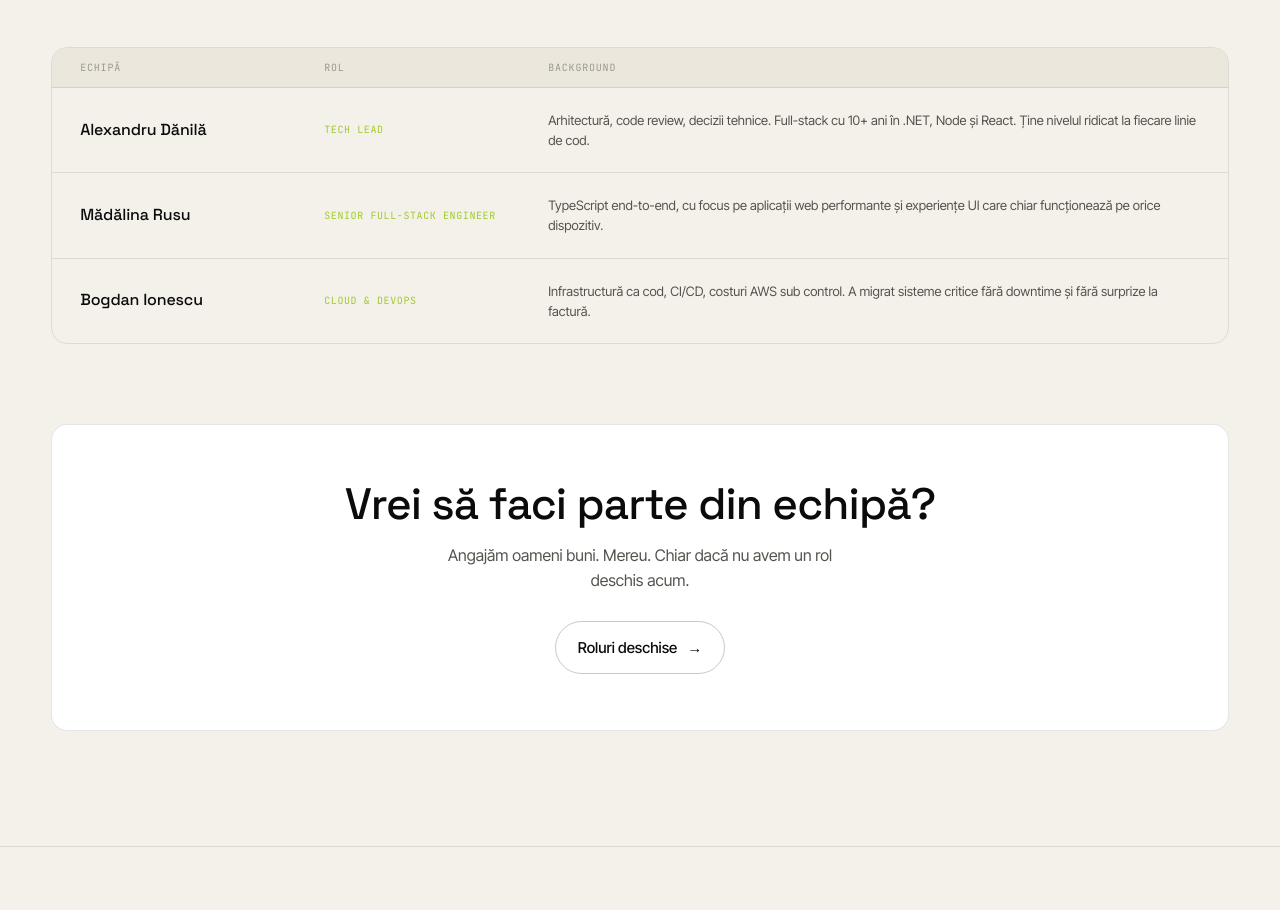
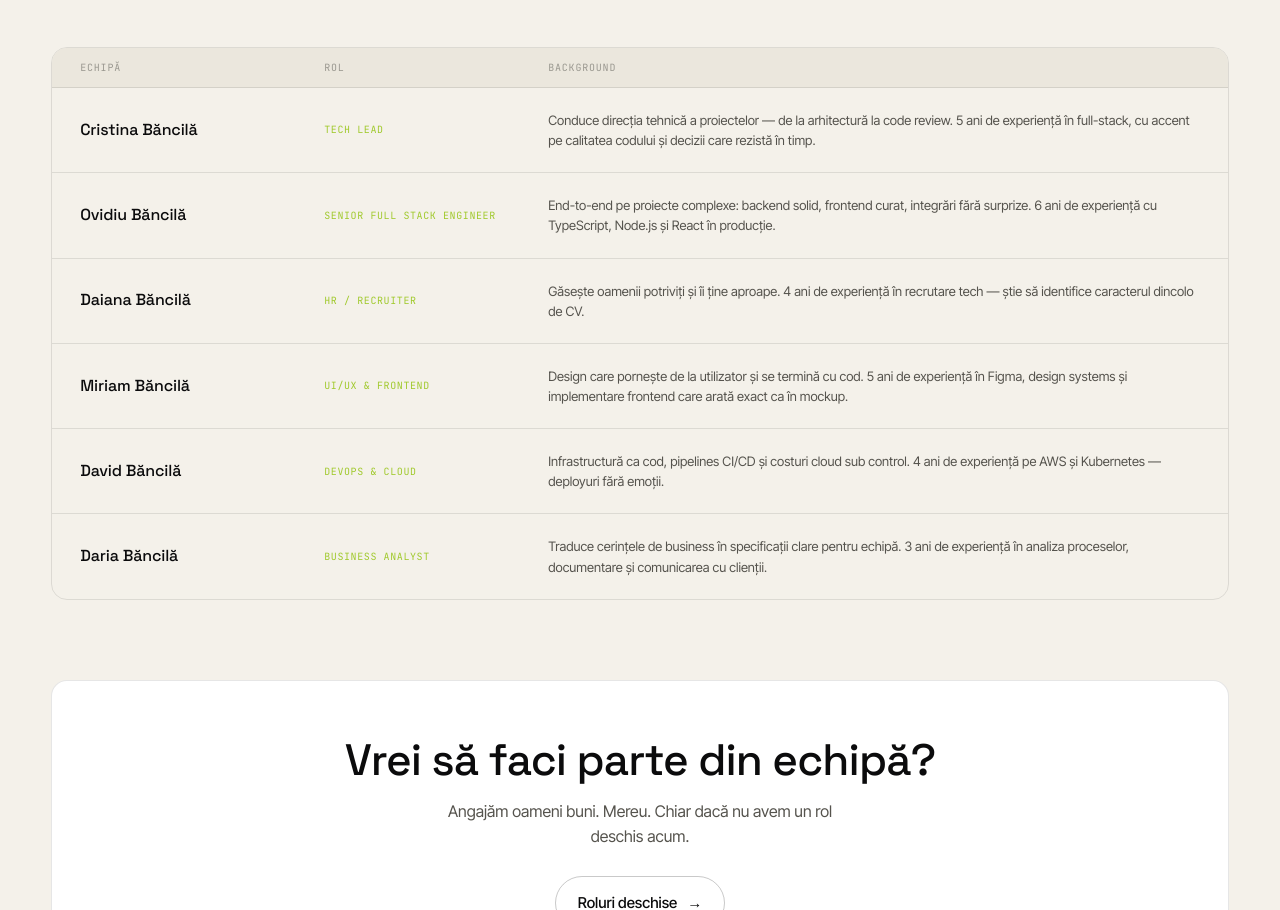
Before and after one commit to TheDeveloper404/ACL-Smart-Software, a Next.js app in the folder acl-smart-software/: page /echipa in a window 1280 px wide. Shown: the part 1386-2296 px from the top of the page. Built offline with nearby package versions, Linux system fonts and the light colour scheme; a web font is replaced by a local one.

Commit message:
update team members

```diff
--- a/acl-smart-software/src/data/index.ts
+++ b/acl-smart-software/src/data/index.ts
@@ -327,9 +327,12 @@ export const CASES: Case[] = [
 
 export const TEAM: TeamMember[] = [
   { name: 'Liviu Băncilă', role: 'CEO & Fondator', initials: 'LB', bio: 'Viziunea din spatele ACL Smart Software. Experiență în livrarea de proiecte software complexe pentru companii din România și Europa. Crede că software-ul bun se construiește cu onestitate, nu cu pitch-uri frumoase.' },
-  { name: 'Alexandru Dănilă', role: 'Tech Lead', initials: 'AD', bio: 'Arhitectură, code review, decizii tehnice. Full-stack cu 10+ ani în .NET, Node și React. Ține nivelul ridicat la fiecare linie de cod.' },
-  { name: 'Mădălina Rusu', role: 'Senior Full-stack Engineer', initials: 'MR', bio: 'TypeScript end-to-end, cu focus pe aplicații web performante și experiențe UI care chiar funcționează pe orice dispozitiv.' },
-  { name: 'Bogdan Ionescu', role: 'Cloud & DevOps', initials: 'BI', bio: 'Infrastructură ca cod, CI/CD, costuri AWS sub control. A migrat sisteme critice fără downtime și fără surprize la factură.' },
+  { name: 'Cristina Băncilă', role: 'Tech Lead', initials: 'CB', bio: 'Conduce direcția tehnică a proiectelor — de la arhitectură la code review. 5 ani de experiență în full-stack, cu accent pe calitatea codului și decizii care rezistă în timp.' },
+  { name: 'Ovidiu Băncilă', role: 'Senior Full Stack Engineer', initials: 'OB', bio: 'End-to-end pe proiecte complexe: backend solid, frontend curat, integrări fără surprize. 6 ani de experiență cu TypeScript, Node.js și React în producție.' },
+  { name: 'Daiana Băncilă', role: 'HR / Recruiter', initials: 'DB', bio: 'Găsește oamenii potriviți și îi ține aproape. 4 ani de experiență în recrutare tech — știe să identifice caracterul dincolo de CV.' },
+  { name: 'Miriam Băncilă', role: 'UI/UX & Frontend', initials: 'MB', bio: 'Design care pornește de la utilizator și se termină cu cod. 5 ani de experiență în Figma, design systems și implementare frontend care arată exact ca în mockup.' },
+  { name: 'David Băncilă', role: 'DevOps & Cloud', initials: 'DB', bio: 'Infrastructură ca cod, pipelines CI/CD și costuri cloud sub control. 4 ani de experiență pe AWS și Kubernetes — deployuri fără emoții.' },
+  { name: 'Daria Băncilă', role: 'Business Analyst', initials: 'DB', bio: 'Traduce cerințele de business în specificații clare pentru echipă. 3 ani de experiență în analiza proceselor, documentare și comunicarea cu clienții.' },
 ];
 
 export const POSTS: Post[] = [
```
